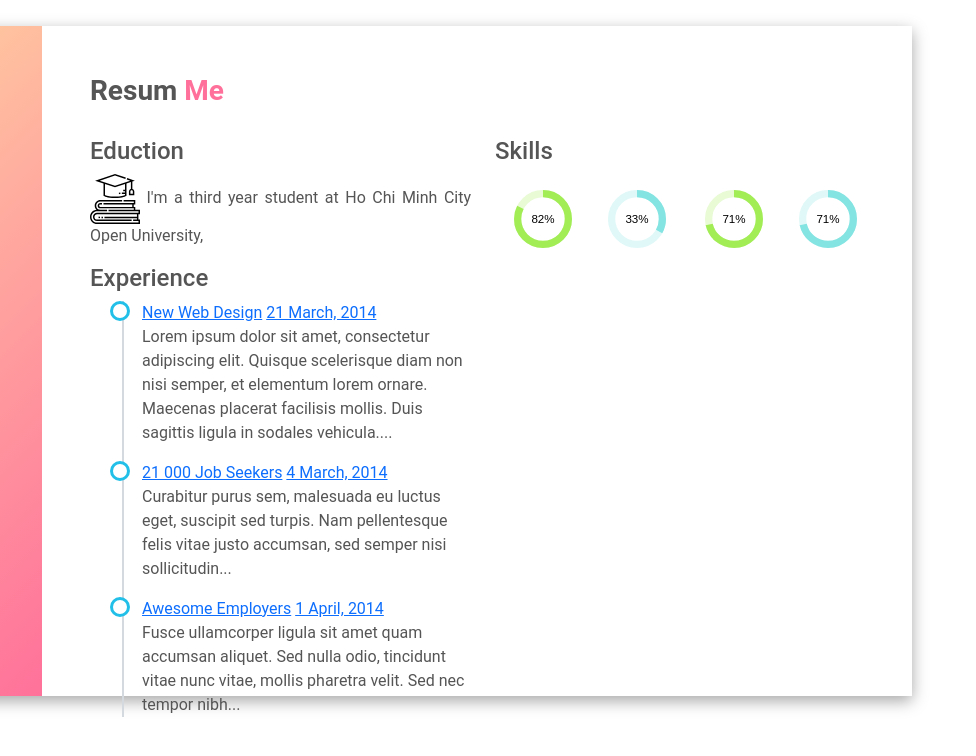
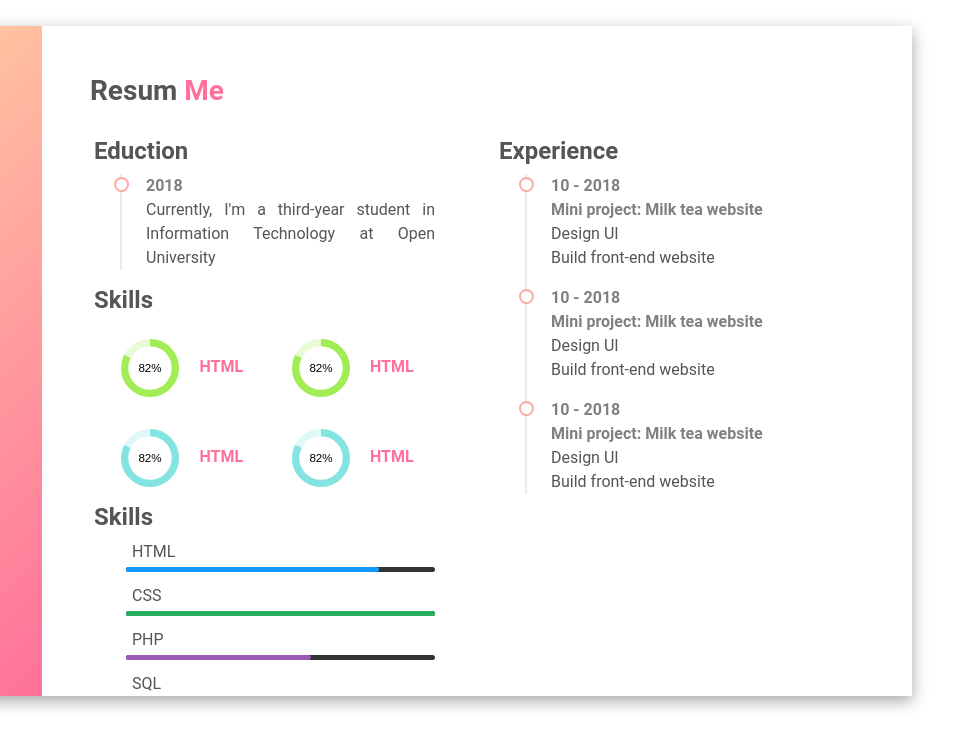
Before and after one commit to vothikimyen108/MyCV, a plain HTML site: page resum.html in a window 1280 px wide. Shown: the full height of the page, 304-1280 px from the left. Drawn offline with nearby package versions, Linux system fonts and the light colour scheme.

Commit message:
update page resume

```diff
--- a/css.css
+++ b/css.css
@@ -13,6 +13,7 @@
     /* background: #ef9a9a; */
     height: 670px;
     text-align: left;
+    overflow: auto;
 }
 @import url('https://fonts.googleapis.com/css2?family=Roboto:wght@300;400;500;700&display=swap');
 body {
@@ -93,6 +94,19 @@ body{
 .feature div{
     margin-bottom: 10px;
 }
+
+
+
+/*page  resume */
+
+.right h4 {
+    font-weight: bold;
+}
+ul.timeline li span{
+    color:gray !important;
+
+}
+
 /* timeline */
 ul.timeline {
     list-style-type: none;
@@ -101,28 +115,33 @@ ul.timeline {
 ul.timeline:before {
     content: ' ';
     background: #d4d9df;
+    opacity: 0.5;
     display: inline-block;
     position: absolute;
-
+    left: 26px;
     width: 2px;
     height: 100%;
     z-index: 400;
 }
 ul.timeline > li {
     padding-left: 20px;
+    position: relative;
 }
 ul.timeline > li:before {
     content: ' ';
+    top:3px;
     background: white;
     display: inline-block;
     position: absolute;
     border-radius: 50%;
-    border: 3px solid #22c0e8;
-    left: 20px;
-    width: 20px;
-    height: 20px;
+    border: 2px solid #FFA99F;
+    left: -12px;
+    width: 15px;
+    height: 15px;
     z-index: 400;
+
 }
+
 /* vong tron phan tram */
 
 
@@ -131,16 +150,14 @@ ul.timeline > li:before {
 
 
  section p {
-    margin-left: auto;
-    margin-right: auto;
-    max-width: 30em;
+
     text-align: center;
   }
 
   .arrow {
     border: 2em solid transparent;
     height: 0;
-    margin: 50vh auto;
+
     width: 0;
   }
 
@@ -201,14 +218,47 @@ ul.timeline > li:before {
 
   svg.radial-progress:nth-of-type(6n+2) circle { stroke: #83e4e2; }
 
-  /* Tertiary */
 
-  svg.radial-progress:nth-of-type(6n+3) circle { stroke: #fd6470; }
+  .skills-bar ul {
+    list-style-type: none;
+  }
 
-  /* Quaternary */
 
-  svg.radial-progress:nth-of-type(6n+4) circle { stroke: #fca858; }
 
-  /* Quinary */
+  .skills-bar {
+    margin: 0 auto;
 
-  svg.radial-progress:nth-of-type(6n+5) circle { stroke: #fddc32; }
+  }
+
+  .skills-bar ul li {
+      position: relative;
+      margin-bottom: 20px;
+      padding-left: 6px;
+    }
+      .bar-container,
+      .bar {
+        position: absolute;
+        left: 0;
+        height: 5px;
+        border-radius: 5px;
+        content: "";
+      }
+
+      .bar-container {
+        bottom: -8px;
+        width: 100%;
+        background-color: #333;
+        text-align: right;
+      }
+        .bar {
+          top: 0;
+        }
+
+        .pct {
+          position: absolute;
+          top: -19px;
+          right: 0;
+          opacity: 0;
+          transition: opacity 0.3s linear;
+          display: none;
+        }
--- a/resum.html
+++ b/resum.html
@@ -67,83 +67,126 @@
                             </div>
                         </div>
                         <div class="row">
-                            <div class="col context-topic">
+                            <div class="col context-topic px-3">
                                 <h4>Eduction</h4>
-                                <p><svg id="Capa_1" enable-background="new 0 0 511.406 511.406" height="50"
-                                        viewBox="0 0 511.406 511.406" width="50" xmlns="http://www.w3.org/2000/svg">
-                                        <g>
-                                            <path
-                                                d="m511.203 411.406v-45h-48v-30h-16v-25h16v-45h-119.643v15h104.643v15h-310.358v15h294.357v25h-326.5c-6.893 0-12.5-5.607-12.5-12.5s5.607-12.5 12.5-12.5h17.143v-15h-17.143c-15.163 0-27.5 12.336-27.5 27.5s12.337 27.5 27.5 27.5h342.5v15h-258.5v15h306.5v15h-423.5c-23.435 0-42.5 19.065-42.5 42.5s19.065 42.5 42.5 42.5h353.285v-15h-353.284c-15.164 0-27.5-12.336-27.5-27.5s12.336-27.5 27.5-27.5h407.5v25h-332.5v15h332.5v15h-39.215v15h55.215v15h-423.5c-31.706 0-57.5-25.794-57.5-57.5s25.794-57.5 57.5-57.5h102v-15h-69c-23.435 0-42.5-19.065-42.5-42.5s19.065-42.5 42.5-42.5h222.857v-15h-222.857c-31.706 0-57.5 25.794-57.5 57.5 0 16.942 7.369 32.192 19.066 42.725-37.446 2.791-67.066 34.128-67.066 72.275 0 39.977 32.523 72.5 72.5 72.5h438.5v-45h-16v-55z" />
-                                            <path d="m117.703 436.406h15v15h-15z" />
-                                            <path
-                                                d="m138.203 222.919 3.34 2.227c1.302.868 32.824 21.26 114.16 21.26s112.858-20.392 114.16-21.26l3.34-2.227v-126.274l45-15v70.809c-11.528 3.274-20 13.889-20 26.452v37.5h55v-37.5c0-12.563-8.472-23.178-20-26.452v-75.809l26.217-8.739-78.766-26.256-4.744 14.23 36.076 12.025-156.283 52.095-156.283-52.094 156.283-52.094 105.977 35.326 4.744-14.23-110.721-36.908-203.717 67.906 86.217 28.739zm300-44.013v22.5h-25v-22.5c0-6.893 5.607-12.5 12.5-12.5s12.5 5.607 12.5 12.5zm-285-77.261 102.5 34.167 102.5-34.167v58.761h-18.5v15h18.5v15h-32.5v15h32.5v9.042c-9.666 4.707-40.765 16.958-102.5 16.958-61.782 0-92.882-12.27-102.5-16.954z" />
-                                            <path d="m87.703 436.406h15v15h-15z" />
-                                            <path d="m295.703 190.406h15v15h-15z" />
-                                        </g>
-                                    </svg>
-                                    I'm a third year student at Ho Chi Minh City Open
-                                    University,
-
+                                <ul class="timeline">
+                                    <li>
+                                        <p> <span>2018</span> <br>
+                                            Currently, I'm a third-year student
+                                            in Information Technology
+                                            at Open University
                                         </p>
-                            </div>
-                            <div class="col contact">
+                                    </li>
+                                </ul>
                                 <h4>Skills</h4>
                                 <section>
                                     <div class="skills">
                                         <div class="skills-left">
                                             <svg class="radial-progress" data-percentage="82" viewBox="0 0 80 80">
                                                 <circle class="incomplete" cx="40" cy="40" r="35"></circle>
-                                        <circle class="complete" cx="40" cy="40" r="35" style="stroke-dashoffset: 39.58406743523136;"></circle>
-                                        <text class="percentage" x="50%" y="57%" transform="matrix(0, 1, -1, 0, 80, 0)">82%</text>
+                                                <circle class="complete" cx="40" cy="40" r="35"
+                                                    style="stroke-dashoffset: 39.58406743523136;"></circle>
+                                                <text class="percentage" x="50%" y="57%"
+                                                    transform="matrix(0, 1, -1, 0, 80, 0)">82%</text>
                                             </svg>
-                                         <svg class="radial-progress" data-percentage="33" viewBox="0 0 80 80">
+                                            <span>HTML</span>
+                                            <svg class="radial-progress" data-percentage="82" viewBox="0 0 80 80">
                                                 <circle class="incomplete" cx="40" cy="40" r="35"></circle>
-                                        <circle class="complete" cx="40" cy="40" r="35" style="stroke-dashoffset: 147.3406954533613;"></circle>
-                                        <text class="percentage" x="50%" y="57%" transform="matrix(0, 1, -1, 0, 80, 0)">33%</text>
+                                                <circle class="complete" cx="40" cy="40" r="35"
+                                                    style="stroke-dashoffset: 39.58406743523136;"></circle>
+                                                <text class="percentage" x="50%" y="57%"
+                                                    transform="matrix(0, 1, -1, 0, 80, 0)">82%</text>
                                             </svg>
+                                            <span>HTML</span>
                                         </div>
                                         <div class="skills-right">
-                                        <svg class="radial-progress" data-percentage="71" viewBox="0 0 80 80">
+                                            <svg class="radial-progress" data-percentage="82" viewBox="0 0 80 80">
                                                 <circle class="incomplete" cx="40" cy="40" r="35"></circle>
-                                        <circle class="complete" cx="40" cy="40" r="35" style="stroke-dashoffset: 63.774330867872806;"></circle>
-                                        <text class="percentage" x="50%" y="57%" transform="matrix(0, 1, -1, 0, 80, 0)">71%</text>
+                                                <circle class="complete" cx="40" cy="40" r="35"
+                                                    style="stroke-dashoffset: 39.58406743523136;"></circle>
+                                                <text class="percentage" x="50%" y="57%"
+                                                    transform="matrix(0, 1, -1, 0, 80, 0)">82%</text>
                                             </svg>
-                                        <svg class="radial-progress" data-percentage="71" viewBox="0 0 80 80">
+                                            <span>HTML</span>
+                                            <svg class="radial-progress" data-percentage="82" viewBox="0 0 80 80">
                                                 <circle class="incomplete" cx="40" cy="40" r="35"></circle>
-                                            <circle class="complete" cx="40" cy="40" r="35" style="stroke-dashoffset: 63.774330867872806;"></circle>
-                                            <text class="percentage" x="50%" y="57%" transform="matrix(0, 1, -1, 0, 80, 0)">71%</text>
+                                                <circle class="complete" cx="40" cy="40" r="35"
+                                                    style="stroke-dashoffset: 39.58406743523136;"></circle>
+                                                <text class="percentage" x="50%" y="57%"
+                                                    transform="matrix(0, 1, -1, 0, 80, 0)">82%</text>
                                             </svg>
+                                            <span>HTML</span>
                                         </div>
                                     </div>
                                 </section>
+                                <h4>Skills</h4>
+                                <div class="skills-bar">
+                                    <ul id="skills-bar">
+                                        <li>
+                                            HTML
+                                            <div class="bar-container">
+                                                <span class="bar" data-bar='{ "color": "#19f" }'>
+                                                    <span class="pct">82%</span>
+                                                </span>
                                             </div>
-                        </div>
-                    <h4>Experience</h4>
-                    <div class="row">
-                        <div class="col-6">
-                            <ul class="timeline">
-                                <li>
-                                    <a target="_blank" href="https://www.totoprayogo.com/#">New Web Design</a>
-                                    <a href="#" class="float-right">21 March, 2014</a>
-                                    <p>Lorem ipsum dolor sit amet, consectetur adipiscing elit. Quisque scelerisque diam
-                                        non nisi semper, et elementum lorem ornare. Maecenas placerat facilisis mollis.
-                                        Duis sagittis ligula in sodales vehicula....</p>
                                         </li>
                                         <li>
-                                    <a href="#">21 000 Job Seekers</a>
-                                    <a href="#" class="float-right">4 March, 2014</a>
-                                    <p>Curabitur purus sem, malesuada eu luctus eget, suscipit sed turpis. Nam
-                                        pellentesque felis vitae justo accumsan, sed semper nisi sollicitudin...</p>
+                                            CSS
+                                            <div class="bar-container">
+                                                <span class="bar" data-bar='{ "color": "#27ae60", "delay": 600 }'>
+                                                    <span class="pct">100%</span>
+                                                </span>
+                                            </div>
                                         </li>
                                         <li>
-                                    <a href="#">Awesome Employers</a>
-                                    <a href="#" class="float-right">1 April, 2014</a>
-                                    <p>Fusce ullamcorper ligula sit amet quam accumsan aliquet. Sed nulla odio,
-                                        tincidunt vitae nunc vitae, mollis pharetra velit. Sed nec tempor nibh...</p>
+                                            PHP
+                                            <div class="bar-container">
+                                                <span class="bar" data-bar='{ "color": "#9b59b6", "delay": 1200 }'>
+                                                    <span class="pct">60%</span>
+                                                </span>
+                                            </div>
+                                        </li>
+                                        <li>
+                                            SQL
+                                            <div class="bar-container">
+                                                <span class="bar" data-bar='{ "color": "#ae8a33", "delay": 1800 }'>
+                                                    <span class="pct">30%</span>
+                                                </span>
+                                            </div>
                                         </li>
                                     </ul>
                                 </div>
+                            </div>
+                            <div class="col px-5">
+                                <h4>Experience</h4>
+                                <ul class="timeline">
+                                    <li><span id="timeproject">10 - 2018</span><br>
+                                         <span id="titleproject">Mini project: Milk tea website</span>
+                                         <p>
+                                           Design UI <br>
+                                        Build front-end website
 
+                                        </p>
+                                    </li>
+                                    <li><span id="timeproject">10 - 2018</span><br>
+                                        <span id="titleproject">Mini project: Milk tea website</span>
+                                        <p>
+                                          Design UI <br>
+                                       Build front-end website
+
+                                       </p>
+                                   </li>
+                                   <li><span id="timeproject">10 - 2018</span><br>
+                                    <span id="titleproject">Mini project: Milk tea website</span>
+                                    <p>
+                                      Design UI <br>
+                                   Build front-end website
+
+                                   </p>
+                               </li>
+                                </ul>
+
+                            </div>
                         </div>
                     </div>
                 </div>
@@ -151,18 +194,20 @@
         </div>
 
 </body>
-<script src="https://code.jquery.com/jquery-3.3.1.min.js" integrity="sha384-tsQFqpEReu7ZLhBV2VZlAu7zcOV+rXbYlF2cqB8txI/8aZajjp4Bqd+V6D5IgvKT" crossorigin="anonymous"></script>
+<script src="https://code.jquery.com/jquery-3.3.1.min.js"
+    integrity="sha384-tsQFqpEReu7ZLhBV2VZlAu7zcOV+rXbYlF2cqB8txI/8aZajjp4Bqd+V6D5IgvKT"
+    crossorigin="anonymous"></script>
 <script>
-$(function(){
+    $(function () {
 
         // Remove svg.radial-progress .complete inline styling
-    $('svg.radial-progress').each(function( index, value ) {
-        $(this).find($('circle.complete')).removeAttr( 'style' );
+        $('svg.radial-progress').each(function (index, value) {
+            $(this).find($('circle.complete')).removeAttr('style');
         });
 
         // Activate progress animation on scroll
-    $(window).scroll(function(){
-        $('svg.radial-progress').each(function( index, value ) {
+        $(window).scroll(function () {
+            $('svg.radial-progress').each(function (index, value) {
                 // If svg.radial-progress is approximately 25% vertically into the window when scrolling from the top or the bottom
                 if (
                     $(window).scrollTop() > $(this).offset().top - ($(window).height() * 0.75) &&
@@ -177,12 +222,59 @@ $(function(){
                     // Get stroke-dashoffset value based on the percentage of the circumference
                     strokeDashOffset = circumference - ((percent * circumference) / 100);
                     // Transition progress for 1.25 seconds
-                $(this).find($('circle.complete')).animate({'stroke-dashoffset': strokeDashOffset}, 1250);
+                    $(this).find($('circle.complete')).animate({ 'stroke-dashoffset': strokeDashOffset }, 1250);
                 }
             });
         }).trigger('scroll');
 
     });
+
+    ; (function ($) {
+        "use strict";
+
+        var $bars = $(".bar"),
+            methods = {
+                init: function () {
+
+                    // Bind events
+                    methods.bindEvents();
+
+                },
+                bindEvents: function () {
+
+                    // Loop through each of the bars...
+                    $bars.each(function () {
+
+                        var $bar = $(this),
+                            $pct = $bar.find(".pct"),
+                            data = $bar.data("bar");
+
+                        setTimeout(function () {
+
+                            $bar
+                                .css("background-color", data.color)
+                                .animate({
+                                    "width": $pct.html()
+                                }, data.speed || 3000, function () {
+
+                                    $pct.css({
+                                        "color": data.color,
+                                        "opacity": 1
+                                    });
+
+                                });
+
+                        }, data.delay || 0);
+
+                    });
+
+                }
+            };
+
+        // Initialize on page load
+        methods.init();
+
+    })(jQuery);
 </script>
 <script type="text/javascript">
 
@@ -191,11 +283,12 @@ $(function(){
     _gaq.push(['_setDomainName', 'jqueryscript.net']);
     _gaq.push(['_trackPageview']);
 
-  (function() {
+    (function () {
         var ga = document.createElement('script'); ga.type = 'text/javascript'; ga.async = true;
         ga.src = ('https:' == document.location.protocol ? 'https://ssl' : 'http://www') + '.google-analytics.com/ga.js';
         var s = document.getElementsByTagName('script')[0]; s.parentNode.insertBefore(ga, s);
     })();
 
 </script>
+
 </html>
```
Lines whose indentation alone changed are shown as unchanged.
